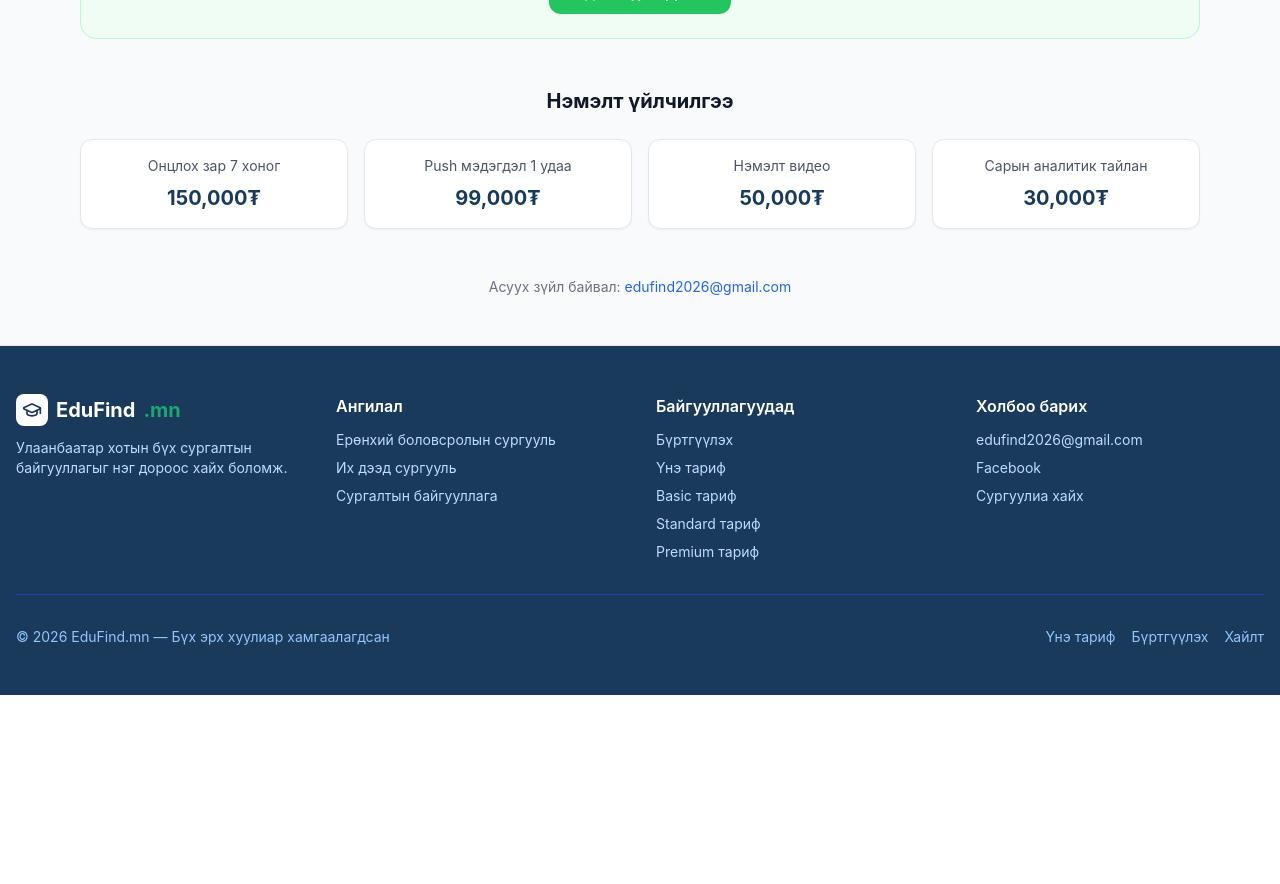
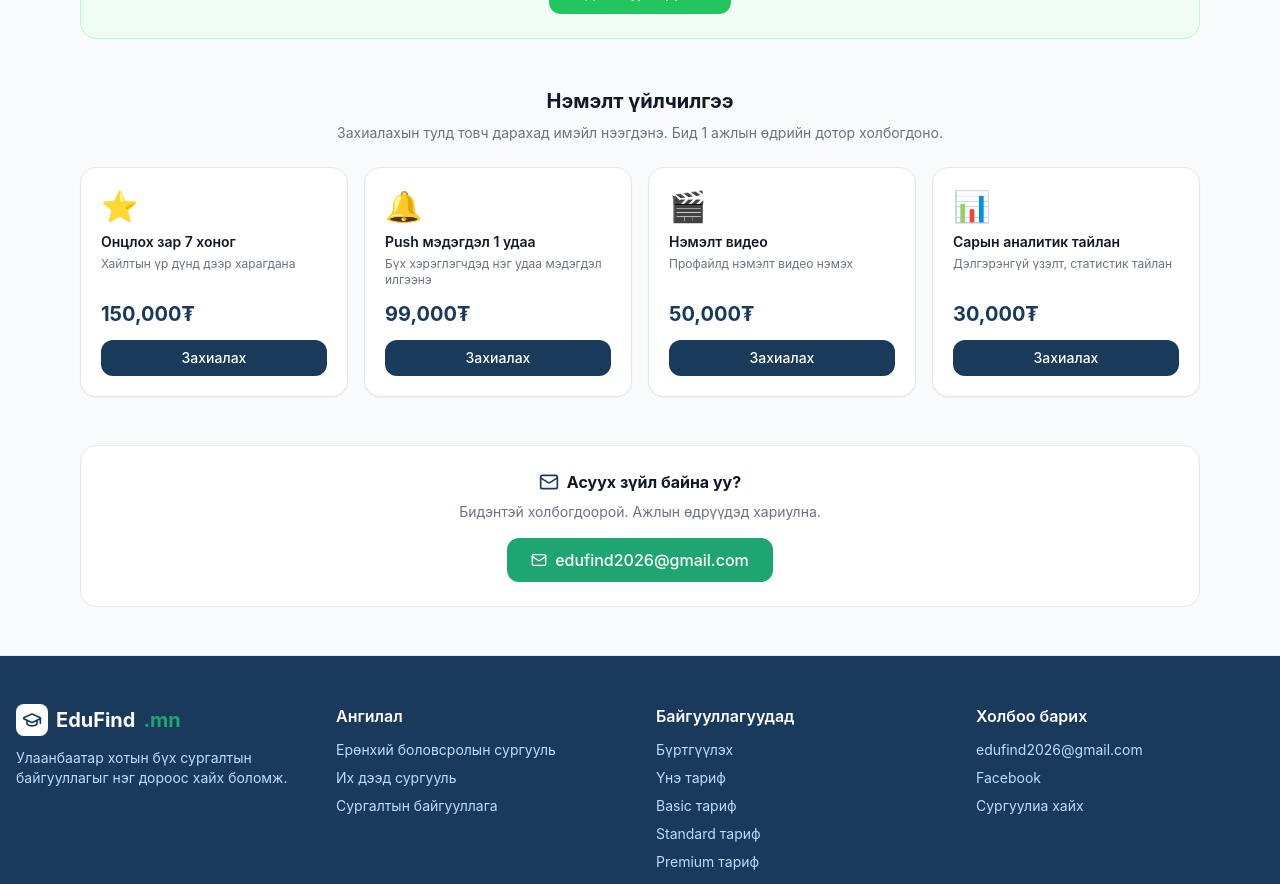
Before and after one commit to burteujin1997-maker/Edufind, a Next.js app: page /pricing in a window 1280 px wide. Shown: the part 1160-2044 px from the top of the page. Before the commit the page ends 1855 px from the top, so only its background shows below. Built offline with nearby package versions, Linux system fonts and the light colour scheme.

Commit message:
Add order buttons to extra services in pricing page

```diff
--- a/app/pricing/page.tsx
+++ b/app/pricing/page.tsx
@@ -1,5 +1,5 @@
 import Link from "next/link";
-import { Check } from "lucide-react";
+import { Check, Mail } from "lucide-react";
 
 const plans = [
   {
@@ -73,10 +73,34 @@ const plans = [
 ];
 
 const extras = [
-  { name: "Онцлох зар 7 хоног", price: 150000 },
-  { name: "Push мэдэгдэл 1 удаа", price: 99000 },
-  { name: "Нэмэлт видео", price: 50000 },
-  { name: "Сарын аналитик тайлан", price: 30000 },
+  {
+    name: "Онцлох зар 7 хоног",
+    price: 150000,
+    icon: "⭐",
+    description: "Хайлтын үр дүнд дээр харагдана",
+    subject: "Онцлох зар захиалга",
+  },
+  {
+    name: "Push мэдэгдэл 1 удаа",
+    price: 99000,
+    icon: "🔔",
+    description: "Бүх хэрэглэгчдэд нэг удаа мэдэгдэл илгээнэ",
+    subject: "Push мэдэгдэл захиалга",
+  },
+  {
+    name: "Нэмэлт видео",
+    price: 50000,
+    icon: "🎬",
+    description: "Профайлд нэмэлт видео нэмэх",
+    subject: "Нэмэлт видео захиалга",
+  },
+  {
+    name: "Сарын аналитик тайлан",
+    price: 30000,
+    icon: "📊",
+    description: "Дэлгэрэнгүй үзэлт, статистик тайлан",
+    subject: "Аналитик тайлан захиалга",
+  },
 ];
 
 function formatPrice(price: number) {
@@ -97,8 +121,8 @@ export default function PricingPage() {
         </div>
       </div>
 
-      {/* Plans */}
       <div className="max-w-6xl mx-auto px-4 py-12">
+        {/* Plans */}
         <div className="grid grid-cols-1 md:grid-cols-3 gap-6">
           {plans.map((plan) => (
             <div
@@ -169,20 +193,42 @@ export default function PricingPage() {
 
         {/* Extra services */}
         <div className="mt-12">
-          <h2 className="text-xl font-bold text-gray-900 mb-6 text-center">Нэмэлт үйлчилгээ</h2>
+          <h2 className="text-xl font-bold text-gray-900 mb-2 text-center">Нэмэлт үйлчилгээ</h2>
+          <p className="text-center text-gray-500 text-sm mb-6">
+            Захиалахын тулд товч дарахад имэйл нээгдэнэ. Бид 1 ажлын өдрийн дотор холбогдоно.
+          </p>
           <div className="grid grid-cols-1 sm:grid-cols-2 md:grid-cols-4 gap-4">
             {extras.map((e) => (
-              <div key={e.name} className="bg-white rounded-xl border border-gray-200 p-4 text-center shadow-sm">
-                <p className="text-sm text-gray-600">{e.name}</p>
-                <p className="text-xl font-bold text-[#1a3a5c] mt-2">{formatPrice(e.price)}</p>
+              <div key={e.name} className="bg-white rounded-2xl border border-gray-200 p-5 shadow-sm flex flex-col">
+                <div className="text-3xl mb-2">{e.icon}</div>
+                <p className="font-semibold text-gray-900 text-sm">{e.name}</p>
+                <p className="text-xs text-gray-500 mt-1 flex-1">{e.description}</p>
+                <p className="text-xl font-bold text-[#1a3a5c] mt-3">{formatPrice(e.price)}</p>
+                <a
+                  href={`mailto:edufind2026@gmail.com?subject=${encodeURIComponent(e.subject)}&body=${encodeURIComponent(`Сайн байна уу,\n\n${e.name} үйлчилгээг захиалахыг хүсч байна.\n\nБайгууллагын нэр: \nУтас: \nИмэйл: \n\nБаярлалаа.`)}`}
+                  className="mt-3 block text-center bg-[#1a3a5c] hover:bg-[#16324f] text-white text-sm font-medium py-2 rounded-xl transition-colors"
+                >
+                  Захиалах
+                </a>
               </div>
             ))}
           </div>
         </div>
 
-        {/* FAQ */}
-        <div className="mt-12 text-center text-gray-500 text-sm">
-          <p>Асуух зүйл байвал: <a href="mailto:edufind2026@gmail.com" className="text-blue-600 hover:underline">edufind2026@gmail.com</a></p>
+        {/* Холбоо барих */}
+        <div className="mt-12 bg-white rounded-2xl border border-gray-200 p-6 text-center">
+          <div className="flex items-center justify-center gap-2 mb-2">
+            <Mail className="h-5 w-5 text-[#1a3a5c]" />
+            <h3 className="font-bold text-gray-900">Асуух зүйл байна уу?</h3>
+          </div>
+          <p className="text-gray-500 text-sm mb-4">Бидэнтэй холбогдоорой. Ажлын өдрүүдэд хариулна.</p>
+          <a
+            href="mailto:edufind2026@gmail.com"
+            className="inline-flex items-center gap-2 bg-[#1ea572] hover:bg-[#25c588] text-white font-medium px-6 py-2.5 rounded-xl transition-colors"
+          >
+            <Mail className="h-4 w-4" />
+            edufind2026@gmail.com
+          </a>
         </div>
       </div>
     </div>
```
